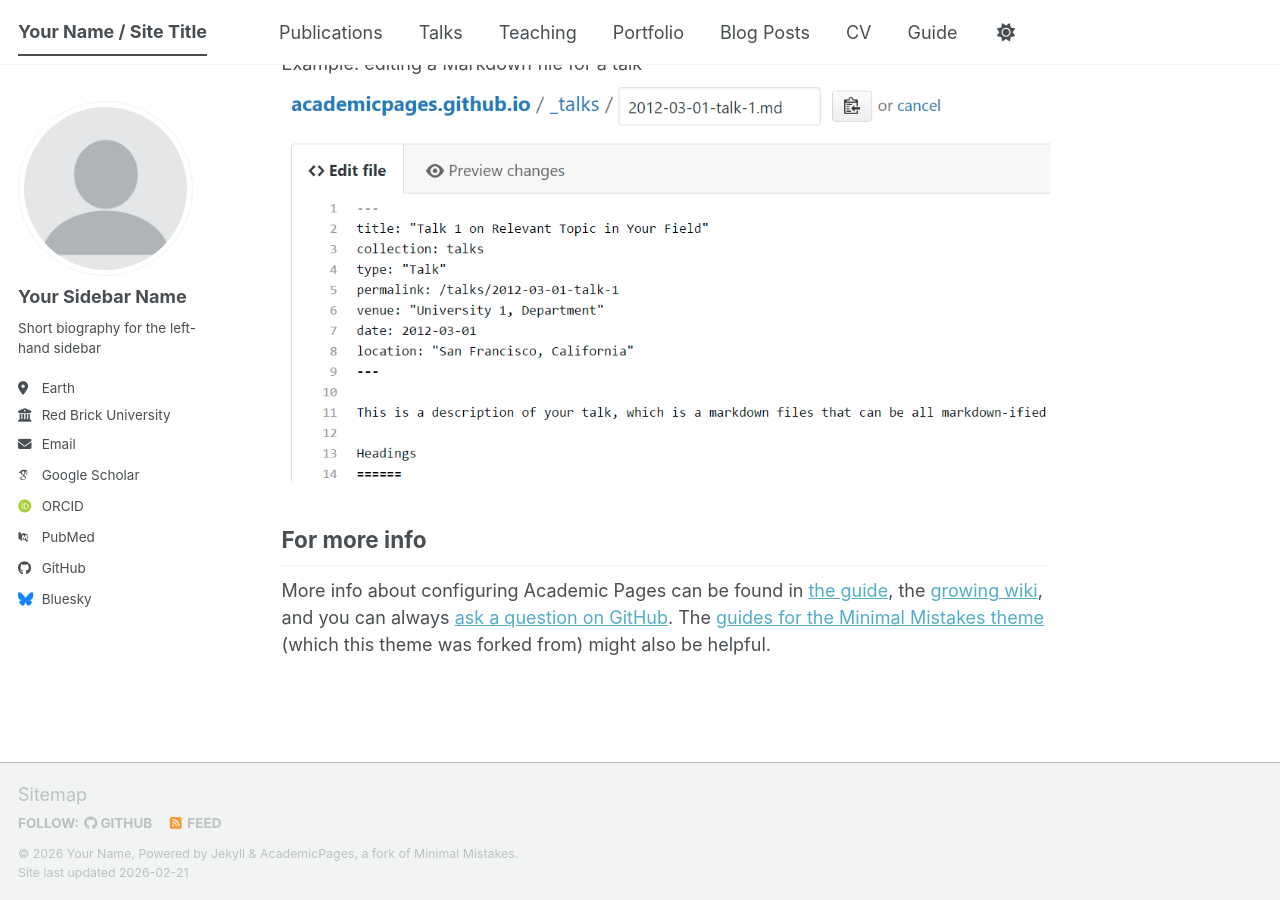
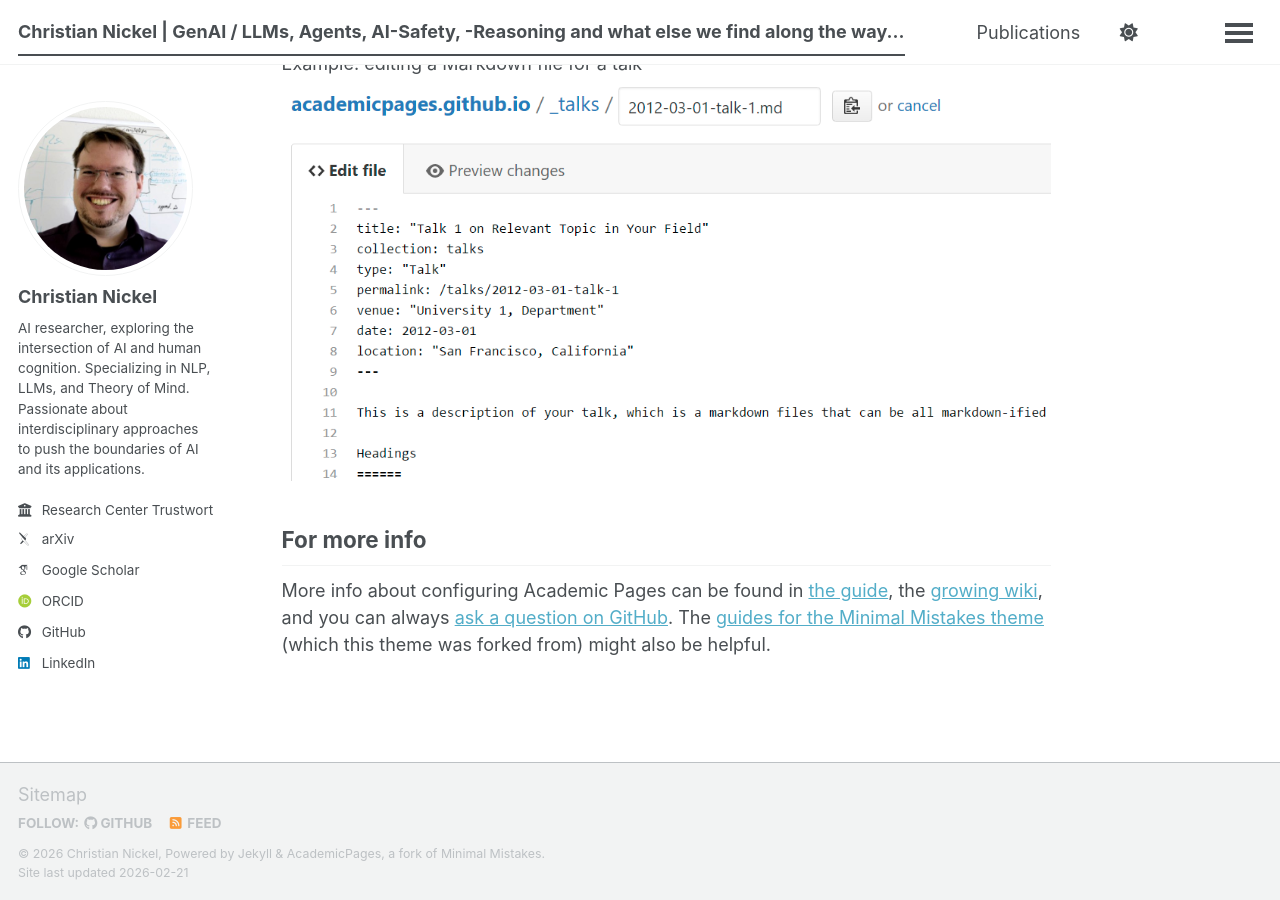
Before and after one commit to christianchrispost/christianchrispost.github.io, a Jekyll site: the page built from _pages/about.md, in a window 1280 px wide and 900 px high, scrolled down 2720 px. Built offline with Jekyll 4.4.1, drawn with Linux system fonts in a browser that asks for light colours; some web fonts are replaced; a script bundle is joined from its source files by our own code; library files that are not in the unit come from our copies.

Commit message:
added photo and initial config

```diff
--- a/_config.yml
+++ b/_config.yml
@@ -9,39 +9,39 @@
 # Basic Site Settings
 locale                   : "en-US"
 site_theme               : "default" # The available themes options are "default", "air", "sunrise", "mint", "dirt" and "contrast"
-title                    : "Your Name / Site Title"
+title                    : "Christian Nickel | GenAI / LLMs, Agents, AI-Safety, -Reasoning and what else we find along the way... "
 title_separator          : "-"
-name                     : &name "Your Name"
-description              : &description "Your Name's academic portfolio"   # Update this with a general description of your site, this is the default if not overridden by a page
-url                      : https://academicpages.github.io # The base hostname & protocol for your site e.g. "https://[your GitHub username].github.io",
+name                     : &name "Christian Nickel"
+description              : &description "AI researcher, exploring the intersection of AI and human cognition. Specializing in NLP, LLMs, and Theory of Mind. Passionate about interdisciplinary approaches to push the boundaries of AI and its applications."   # Update this with a general description of your site, this is the default if not overridden by a page
+url                      : https://christianchrispost.github.io/ # The base hostname & protocol for your site e.g. "https://[your GitHub username].github.io",
                                                            # or if you already have some other page hosted on Github then use "https://[your GitHub username].github.io/[Your Repo Name]"
 baseurl                  : "" # the subpath of your site, e.g. "/blog"
-repository               : "academicpages/academicpages.github.io"
+repository               : "christianchrispost/christianchrispost.github.io"
 
 # Site Author - The following control what appear as part of the author content on the side bar.
 #               If a field is blank the icon and link will not appear, otherwise it will be shown.
 #               Additional customization can be done by editing /_includes/author-profile.html
 author:
   # Biographic information
-  avatar           : "profile.png"
-  name             : "Your Sidebar Name"
+  avatar           : "liphoto.jpg"
+  name             : "Christian Nickel"
   pronouns         : # example: "she/her"
-  bio              : "Short biography for the left-hand sidebar"
-  location         : "Earth"
-  employer         : "Red Brick University"
+  bio              : "AI researcher, exploring the intersection of AI and human cognition. Specializing in NLP, LLMs, and Theory of Mind. Passionate about interdisciplinary approaches to push the boundaries of AI and its applications."
+  #location         : "Earth"
+  employer         : "Research Center Trustworthy Data Science and Security"
   uri              : # URL
-  email            : "none@example.org"
+  #email            : "none@example.org"
 
   # Academic websites
   academia         : # URL
-  arxiv            : # URL - Update with the correct link to your profile
-  googlescholar    : "https://scholar.google.com/citations?user=PS_CX0AAAAAJ"
+  arxiv            : "http://arxiv.org/a/nickel_c_1"
+  googlescholar    : "https://scholar.google.com/citations?user=021fdfQAAAAJ"
   inspire-hep      : # URL
   impactstory      : # URL
-  orcid            : "https://orcid.org/yourorcidurl"
+  orcid            : "https://orcid.org/0009-0005-6585-0166"
   semantic         : # URL
   ssrn             : # URL
-  pubmed           : "https://www.ncbi.nlm.nih.gov/pubmed/?term=john+snow"
+  pubmed           : #"https://www.ncbi.nlm.nih.gov/pubmed/?term=john+snow"
   researchgate     : # URL
   scopus           : # URL
   zotero           : # URL
@@ -51,13 +51,13 @@
   bitbucket        : # Username - Update with your username on the site
   codepen          : # Username
   dribbble         : # Username
-  github           : "academicpages"
+  github           : "christianchrispost"
   kaggle           : # Username
   stackoverflow    : # User number or user number and name (i.e., use "1" or "1/jeff-atwood")
 
   # Social media
   artstation       : # Username
-  bluesky          : "bsky.app" # Replace this with you Bluesky username
+  bluesky          : #"bsky.app" # Replace this with you Bluesky username
   facebook         : # Username
   flickr           : # Username
   foursquare       : # Username
@@ -66,7 +66,7 @@
   keybase          : # Username
   instagram        : # Username
   lastfm           : # Username
-  linkedin         : # Username
+  linkedin         : "christian-nickel-9b220130b"
   mastodon         : # URL
   medium           : # URL
   pinterest        : # Username
```
Also changed, not shown: images/liphoto.jpg (added).
